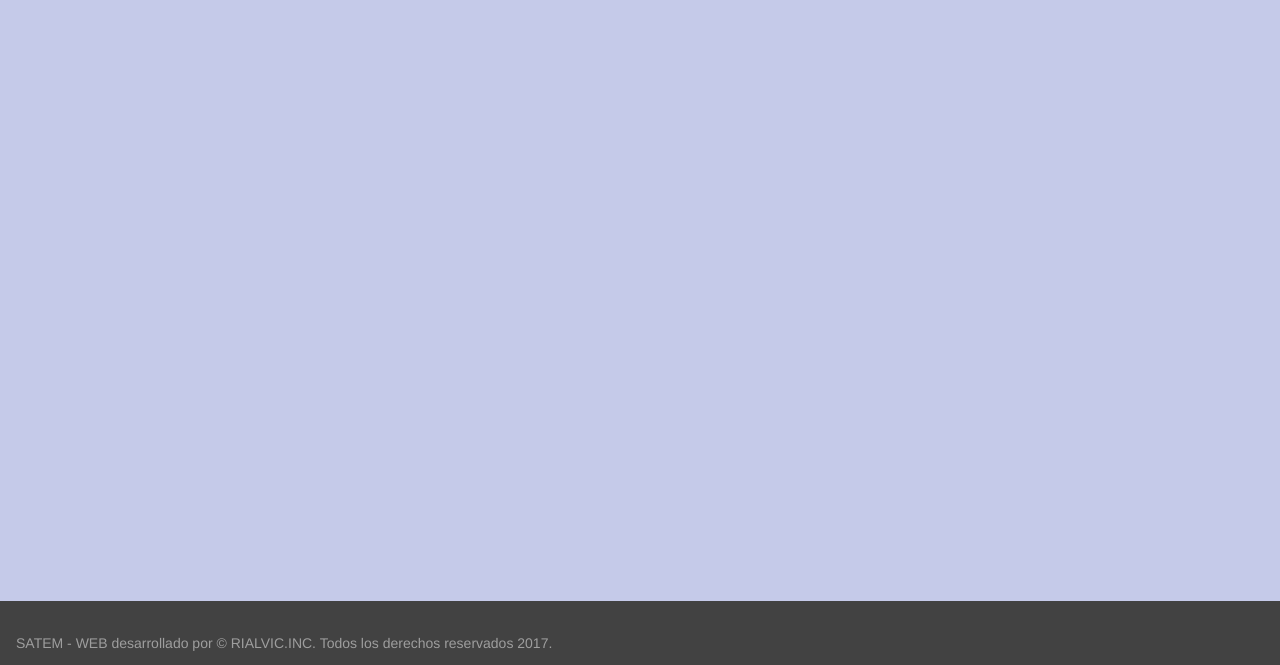
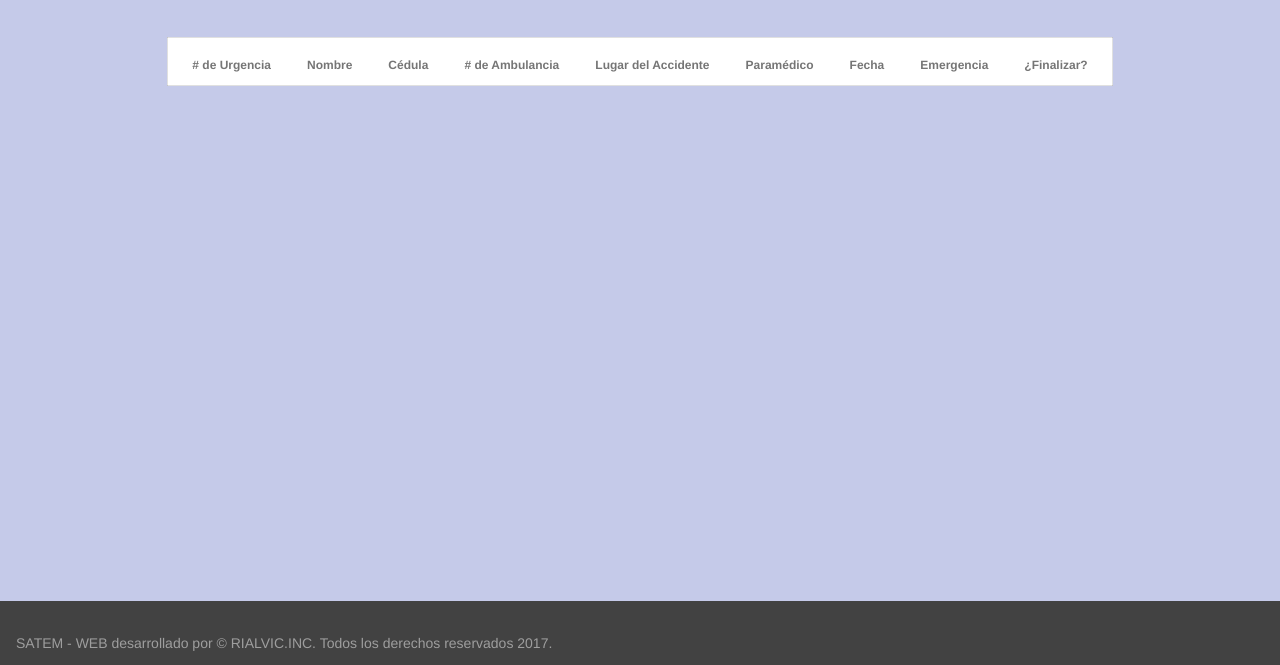
Before and after one commit to kornofilo/DS6-SATEM, a plain HTML site: page Satem Web/WebPage/index.html in a window 1280 px wide. Shown: the part 135-800 px from the top of the page. Drawn offline with nearby package versions, Linux system fonts and the light colour scheme.

Commit message:
SATEM WEB: "En Camino" Table Added.

```diff
--- a/Satem Web/WebPage/CSS/SATEM.css
+++ b/Satem Web/WebPage/CSS/SATEM.css
@@ -17,3 +17,9 @@ footer {
     width: 97.9%;
     overflow:hidden;
 }
+
+table{
+	font-size: 16px;
+	width: 40%;
+ 	margin: 0 auto;
+}
--- a/Satem Web/WebPage/index.html
+++ b/Satem Web/WebPage/index.html
@@ -22,6 +22,7 @@
   <body>
 		<!-- Script de autenticación de firebase.	 -->
 		<script src="https://www.gstatic.com/firebasejs/3.9.0/firebase.js"></script>
+
 		<script>
   			// Initialize Firebase
   			var config = {
@@ -36,7 +37,7 @@
 		</script>
 
 
-    <div class="mdl-layout mdl-js-layout mdl-layout--fixed-header mdl-layout--fixed-tabs">
+    <div class="mdl-layout mdl-js-layout mdl-layout--fixed-header mdl-layout--fixed-tabs" >
       <header class="mdl-layout__header">
         <div class="mdl-layout__header-row">
           <!-- Titulo -->
@@ -45,21 +46,39 @@
 
         <!-- Tabs -->
         <div class="mdl-layout__tab-bar mdl-js-ripple-effect">
-          <a href="#fixed-tab-1" class="mdl-layout__tab is-active">En Camino</a>
-          <a href="#fixed-tab-2" class="mdl-layout__tab">Finalizada</a>
+          <a href="#fixed-tab-EnCamino" class="mdl-layout__tab is-active">En Camino</a>
+          <a href="#fixed-tab-Finalizadas" class="mdl-layout__tab">Finalizada</a>
           <a href="#fixed-tab-3" class="mdl-layout__tab">Estadísticas</a>
           <a href="#logoutTab" class="mdl-layout__tab" id="logoutbtn">Cerrar Sesión</a>
            <script src="logout.js"></script>
         </div>
       </header>
 
+      <main class="mdl-layout__content">
+        <section class="mdl-layout__tab-panel is-active" id="fixed-tab-EnCamino">
+          <br><br><br>
+          <div class="page-content">
+            <table class="mdl-data-table mdl-js-data-table">
+              <thead>
+                <tr>
+                  <th class="mdl-data-table__cell--non-numeric"># de Urgencia</th>
+                  <th>Nombre</th>
+                  <th>Cédula</th>
+                  <th># de Ambulancia</th>
+                  <th>Lugar del Accidente</th>
+                  <th>Paramédico</th>
+                  <th>Fecha</th>
+                  <th>Emergencia</th>
+                  <th>¿Finalizar?</th>
+                </tr>
+            </thead>
+        </table>
 
-      <main class="mdl-layout__content">
-        <section class="mdl-layout__tab-panel is-active" id="fixed-tab-1">
-          <div class="page-content"><!-- Your content goes here -->1 </div>
+
+          </div>
         </section>
 
-        <section class="mdl-layout__tab-panel" id="fixed-tab-2">
+        <section class="mdl-layout__tab-panel" id="fixed-tab-Finalizadas">
           <div class="page-content"><!-- Your content goes here --> 2</div>
         </section>
 
```
Also changed, not shown: Satem Web/WebPage/login.html (+3 -0 lines).
